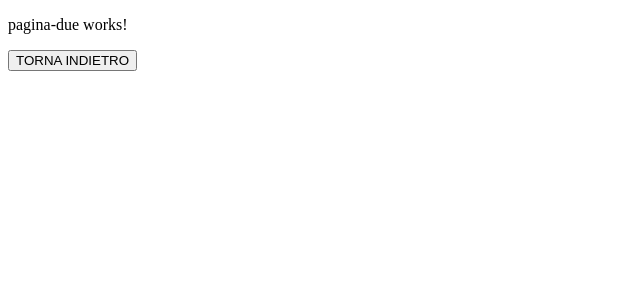
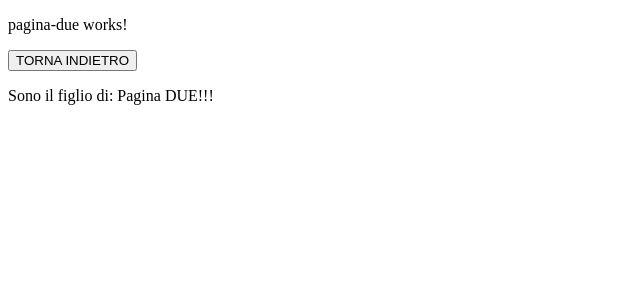
Before and after one commit to therabidraccoon/angular-tutorial, an Angular app: page /pagina-due in a window 1280 px wide. Shown: the top 300 px of the page, without its empty margins (0-640 px from the left). Built offline with nearby package versions, Linux system fonts and the light colour scheme.

Commit message:
gestione input in figlio

```diff
--- a/src/app/app.module.ts
+++ b/src/app/app.module.ts
@@ -6,13 +6,15 @@ import { AppComponent } from './app.component';
 import { EsempioComponent } from './components/esempio/esempio.component';
 import { HomeComponent } from './components/home/home.component';
 import { PaginaDueComponent } from './components/pagina-due/pagina-due.component';
+import { FiglioComponent } from './components/figlio/figlio.component';
 
 @NgModule({
   declarations: [
     AppComponent,
     EsempioComponent,
     HomeComponent,
-    PaginaDueComponent
+    PaginaDueComponent,
+    FiglioComponent
   ],
   imports: [
     BrowserModule,
--- /dev/null
+++ b/src/app/components/figlio/figlio.component.html
@@ -0,0 +1 @@
+<p>Sono il figlio di: {{nome}}</p>
--- /dev/null
+++ b/src/app/components/figlio/figlio.component.ts
@@ -0,0 +1,17 @@
+import { Component, OnInit, Input } from '@angular/core';
+
+@Component({
+  selector: 'app-figlio',
+  templateUrl: './figlio.component.html',
+  styleUrls: ['./figlio.component.css']
+})
+export class FiglioComponent implements OnInit {
+
+  @Input() nome: string;
+
+  constructor() { }
+
+  ngOnInit() {
+  }
+
+}
--- a/src/app/components/home/home.component.html
+++ b/src/app/components/home/home.component.html
@@ -3,3 +3,4 @@
 </p>
 <button [routerLink]="'pagina-due'">VAI A PAGINA 2</button>
 <app-esempio></app-esempio>
+<app-figlio [nome]="'CASA BELLA!'"></app-figlio>
--- a/src/app/components/pagina-due/pagina-due.component.html
+++ b/src/app/components/pagina-due/pagina-due.component.html
@@ -2,3 +2,4 @@
   pagina-due works!
 </p>
 <button (click)="goBack()">TORNA INDIETRO</button>
+<app-figlio [nome]="title"></app-figlio>
--- a/src/app/components/pagina-due/pagina-due.component.ts
+++ b/src/app/components/pagina-due/pagina-due.component.ts
@@ -8,9 +8,12 @@ import { Router } from '@angular/router';
 })
 export class PaginaDueComponent implements OnInit {
 
+  title: string;
+
   constructor(private router:Router) { }
 
   ngOnInit() {
+    this.title = "Pagina DUE!!!";
   }
 
   goBack(){
```
Also changed, not shown: src/app/components/figlio/figlio.component.css (added).
